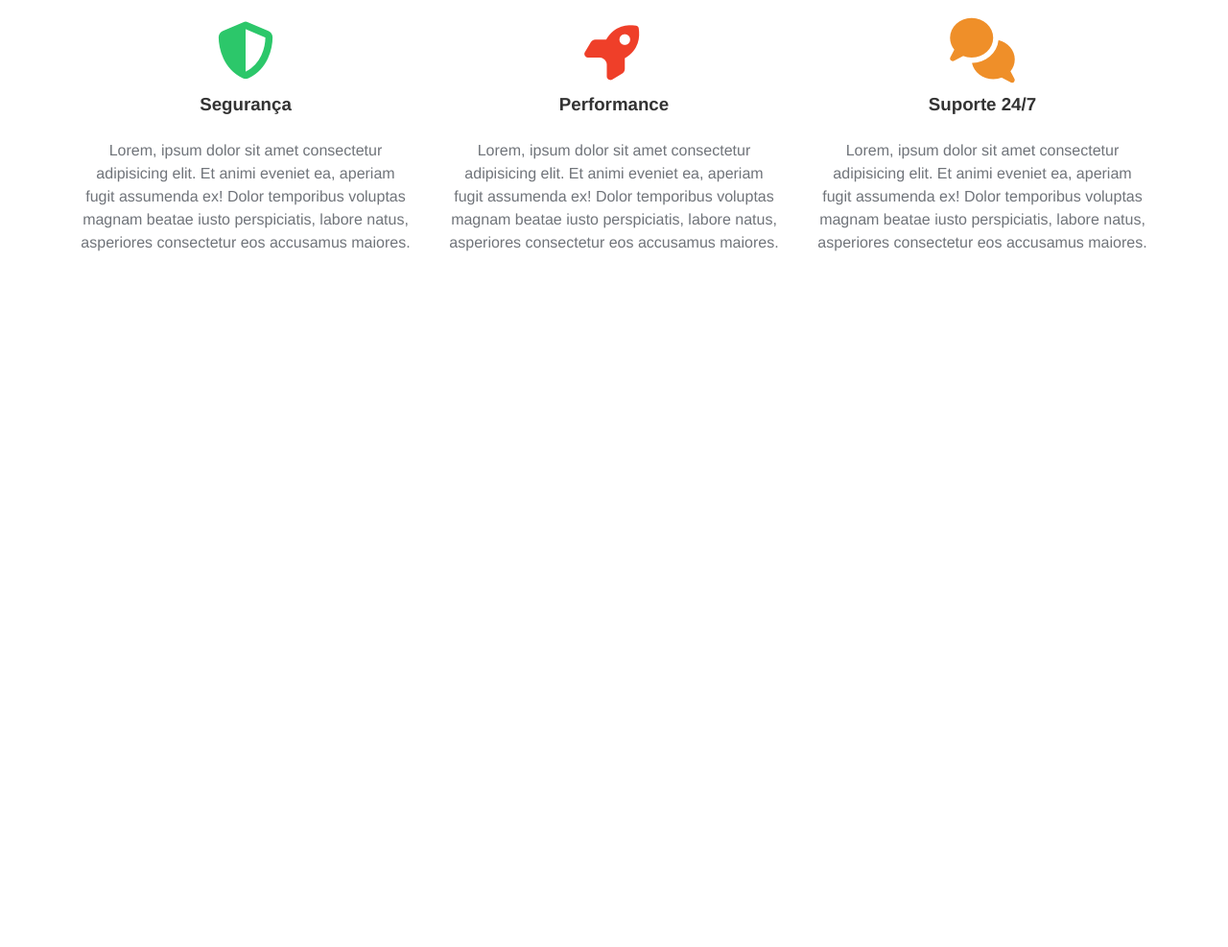
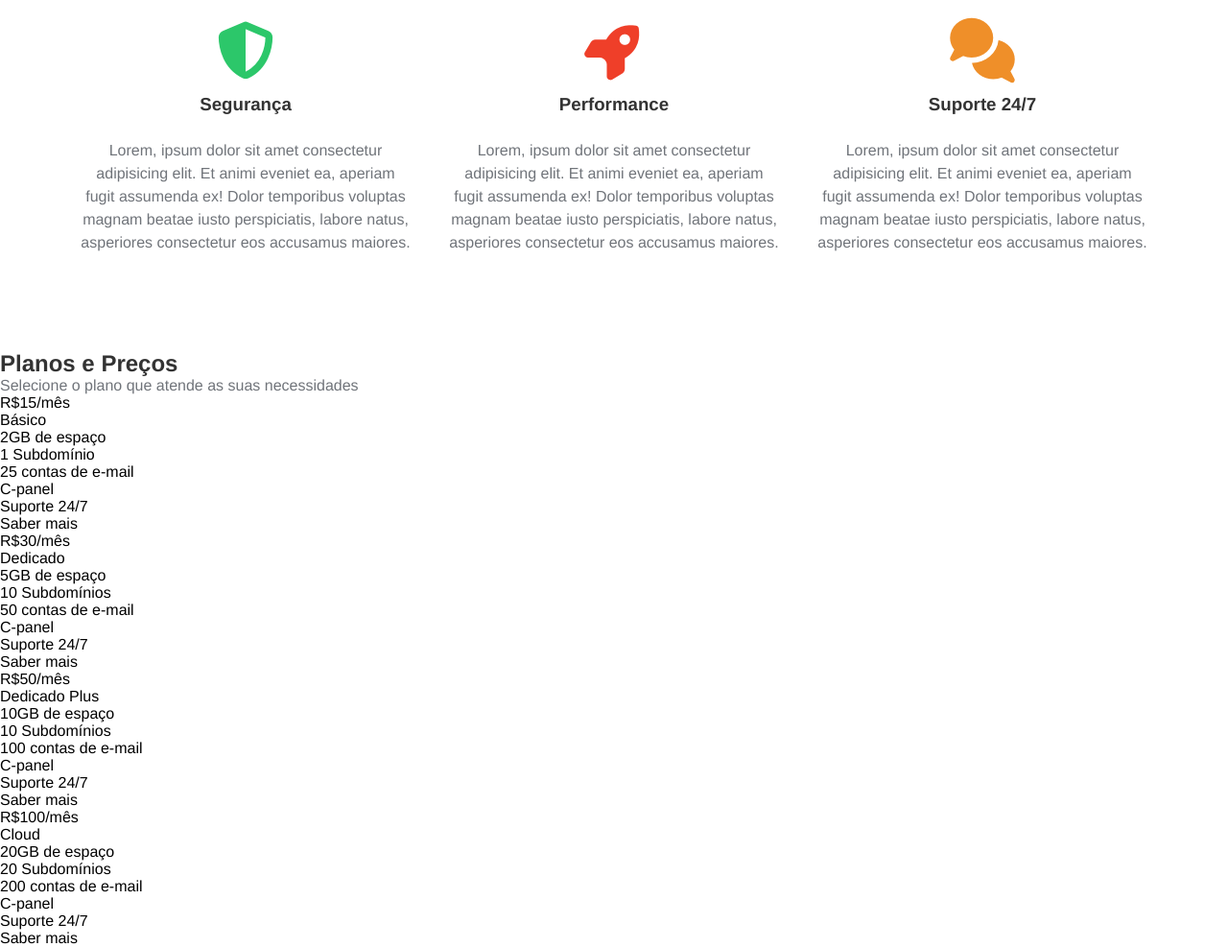
Before and after one commit to Robertdsz/Front-end, a plain HTML site: page 3_HDC_host/index.html in a window 1280 px wide. Shown: the part 576-1563 px from the top of the page at 96% size. Before the commit the page ends 941 px from the top, so only its background shows below. Drawn offline with Linux system fonts and the light colour scheme.

Commit message:
feat: Add HTML of section plans

```diff
--- a/3_HDC_host/index.html
+++ b/3_HDC_host/index.html
@@ -66,6 +66,60 @@
                     </li>
                 </ul>
             </section>
+            <section class="pricing-container">
+                <h2>Planos e Preços</h2>
+                <p>Selecione o plano que atende as suas necessidades</p>
+                <div class="plans-container">
+                    <div class="plan">
+                        <ul>
+                            <li class="price">R$15/mês</li>
+                            <li class="plan-name">Básico</li>
+                            <li>2GB de espaço</li>
+                            <li>1 Subdomínio</li>
+                            <li>25 contas de e-mail</li>
+                            <li>C-panel</li>
+                            <li>Suporte 24/7</li>
+                            <li class="plan-btn">Saber mais</li>
+                        </ul>
+                    </div>
+                    <div class="plan">
+                        <ul>
+                            <li class="price">R$30/mês</li>
+                            <li class="plan-name">Dedicado</li>
+                            <li>5GB de espaço</li>
+                            <li>10 Subdomínios</li>
+                            <li>50 contas de e-mail</li>
+                            <li>C-panel</li>
+                            <li>Suporte 24/7</li>
+                            <li class="plan-btn">Saber mais</li>
+                        </ul>
+                    </div>
+                    <div class="plan">
+                        <ul>
+                            <li class="price recommended">R$50/mês</li>
+                            <li class="plan-name">Dedicado Plus</li>
+                            <li>10GB de espaço</li>
+                            <li>10 Subdomínios</li>
+                            <li>100 contas de e-mail</li>
+                            <li>C-panel</li>
+                            <li>Suporte 24/7</li>
+                            <li class="plan-btn recommended">Saber mais</li>
+                        </ul>
+                    </div>
+                    <div class="plan">
+                        <ul>
+                            <li class="price">R$100/mês</li>
+                            <li class="plan-name">Cloud</li>
+                            <li>20GB de espaço</li>
+                            <li>20 Subdomínios</li>
+                            <li>200 contas de e-mail</li>
+                            <li>C-panel</li>
+                            <li>Suporte 24/7</li>
+                            <li class="plan-btn">Saber mais</li>
+                        </ul>
+                    </div>
+                </div>
+            </section>
         </main>
     </div>
 </body>
```
